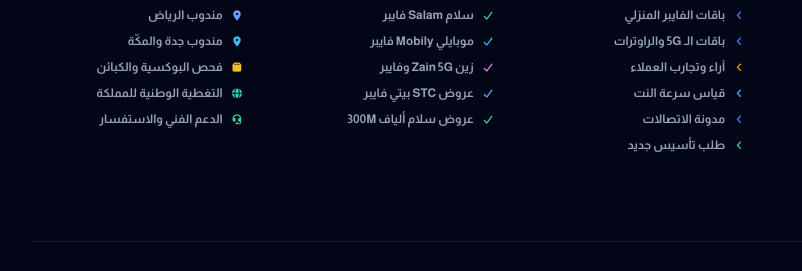
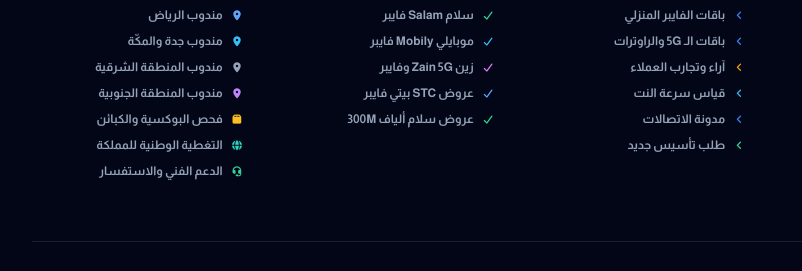
Before and after one commit to youssefmostvfv/fiber-internet, a plain HTML site: page order/index.html in a window 1280 px wide. Shown: the part 952-1223 px from the top of the page, 0-802 px from the left. Drawn offline with Linux system fonts and the light colour scheme.

Commit message:
تعديل المندوب

```diff
--- a/assets/js/layout.js
+++ b/assets/js/layout.js
@@ -414,6 +414,8 @@ document.addEventListener("DOMContentLoaded", () => {
                     <li><a href="${basePath}index.html#representatives" class="hover:text-sky-400 transition-colors flex items-center gap-2"><i class="fa-solid fa-location-dot text-[10px] text-emerald-400"></i>الموزع المعتمد بالسعودية</a></li>
                     <li><a href="${basePath}index.html#representatives" class="hover:text-sky-400 transition-colors flex items-center gap-2"><i class="fa-solid fa-location-dot text-[10px] text-blue-400"></i>مندوب الرياض</a></li>
                     <li><a href="${basePath}index.html#representatives" class="hover:text-sky-400 transition-colors flex items-center gap-2"><i class="fa-solid fa-location-dot text-[10px] text-sky-400"></i>مندوب جدة والمكّة</a></li>
+                    <li><a href="${basePath}index.html#representatives" class="hover:text-sky-400 transition-colors flex items-center gap-2"><i class="fa-solid fa-location-dot text-[10px] text-indigo-400"></i>مندوب المنطقة الشرقية</a></li>
+                    <li><a href="${basePath}index.html#representatives" class="hover:text-sky-400 transition-colors flex items-center gap-2"><i class="fa-solid fa-location-dot text-[10px] text-purple-400"></i>مندوب المنطقة الجنوبية</a></li>
                     <li><a href="${basePath}index.html#dammam-coverage" class="hover:text-sky-400 transition-colors flex items-center gap-2"><i class="fa-solid fa-box text-[10px] text-amber-400"></i>فحص البوكسية والكبائن</a></li>
                     <li><a href="${basePath}index.html#saudi-coverage" class="hover:text-sky-400 transition-colors flex items-center gap-2"><i class="fa-solid fa-globe text-[10px] text-teal-400"></i>التغطية الوطنية للمملكة</a></li>
                     <li><a href="${basePath}contact/index.html" class="hover:text-sky-400 transition-colors flex items-center gap-2"><i class="fa-solid fa-headset text-[10px] text-emerald-400"></i>الدعم الفني والاستفسار</a></li>
```
Also changed, not shown: index.html (+2 -2 lines).
